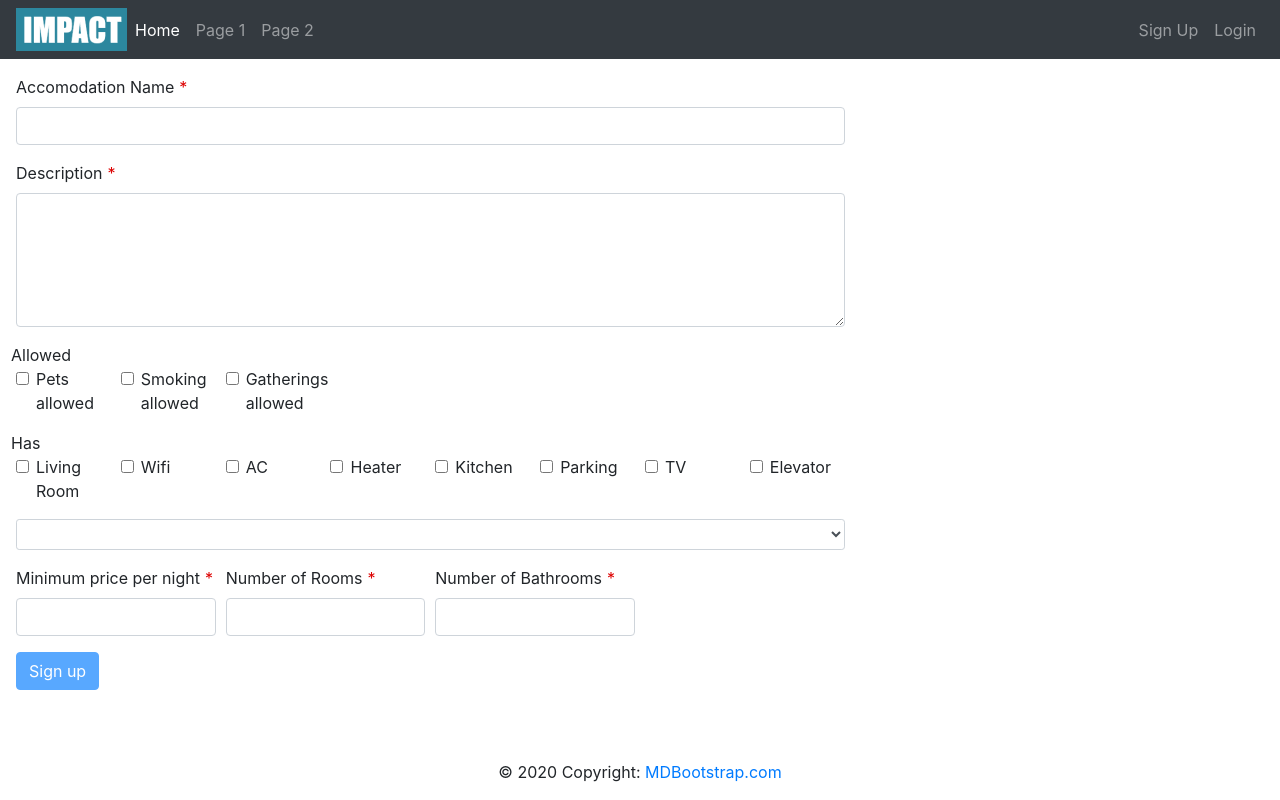
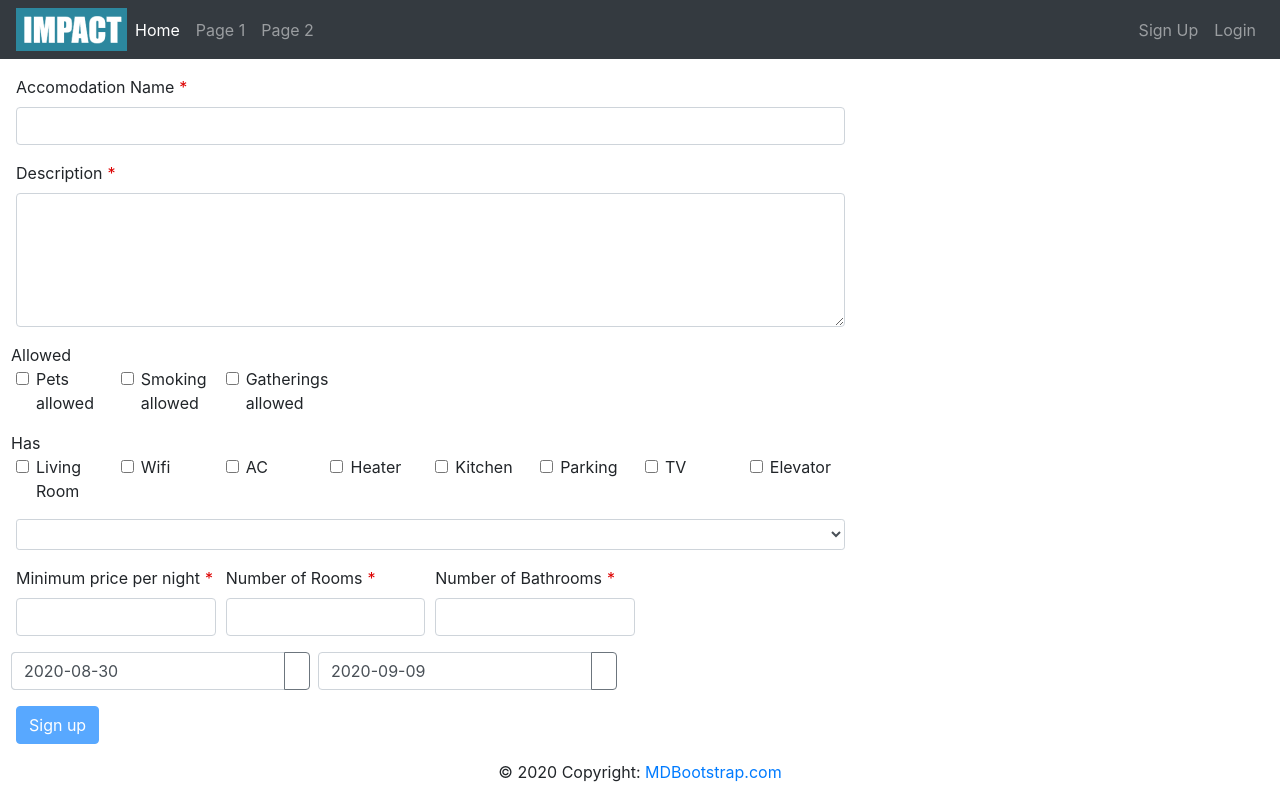
Before and after one commit to athyc/Web-App-Technologies-Final-Project, an Angular app: page /rrc in a window 1280 px wide. Built offline with nearby package versions, Linux system fonts and the light colour scheme.

Commit message:
new commit

```diff
--- a/package.json
+++ b/package.json
@@ -19,6 +19,7 @@
     "@angular/platform-browser": "~8.2.14",
     "@angular/platform-browser-dynamic": "~8.2.14",
     "@angular/router": "~8.2.14",
+    "@ng-bootstrap/ng-bootstrap": "^5.3.1",
     "bootstrap": "^4.5.2",
     "jquery": "^3.5.1",
     "rxjs": "~6.4.0",
--- a/src/app/app-component/app.component.css
+++ b/src/app/app-component/app.component.css
@@ -21,3 +21,26 @@ header {
     margin-left: 5px;
     /* top:7px; */
   }
+  .form-group.hidden {
+    width: 0;
+    margin: 0;
+    border: none;
+    padding: 0;
+  }
+  .custom-day {
+    text-align: center;
+    padding: 0.185rem 0.25rem;
+    display: inline-block;
+    height: 2rem;
+    width: 2rem;
+  }
+  .custom-day.focused {
+    background-color: #e6e6e6;
+  }
+  .custom-day.range, .custom-day:hover {
+    background-color: rgb(2, 117, 216);
+    color: white;
+  }
+  .custom-day.faded {
+    background-color: rgba(2, 117, 216, 0.5);
+  }
--- a/src/app/app.module.ts
+++ b/src/app/app.module.ts
@@ -10,7 +10,7 @@ import { SignUpComponent } from './signup/signup.component';
 import { LoginComponent } from './login/login.component';
 import { ApprovalpageComponent } from './approvalpage/approvalpage.component';
 import { RoomregistrationComponent } from './roomregistration/roomregistration.component';
-
+import {NgbModule} from "@ng-bootstrap/ng-bootstrap";
 @NgModule({
   declarations: [
     AppComponent,
@@ -20,6 +20,7 @@ import { RoomregistrationComponent } from './roomregistration/roomregistration.c
     RoomregistrationComponent
   ],
   imports: [
+    NgbModule,
     BrowserModule,
     AppRoutingModule,
     HttpClientModule,
--- a/src/app/roomregistration/roomregistration.component.html
+++ b/src/app/roomregistration/roomregistration.component.html
@@ -153,13 +153,54 @@
         <div class="form-group col-md-2">
             <label class="control-label required" for="BathroomNumber">Number of Bathrooms</label>
             <input type="number" class="form-control" id="BathroomNumber" formControlName="BathroomNumber">
-            <div *ngIf="rrf.controls.BathroomNumber.errors?.required && (rrf.controls.BathroomNumber.dirty || rrf.controls.BathroomNumber.touched)">
+            <div
+                *ngIf="rrf.controls.BathroomNumber.errors?.required && (rrf.controls.BathroomNumber.dirty || rrf.controls.BathroomNumber.touched)">
                 <div class="text-danger">Required</div>
             </div>
         </div>
 
     </div>
 
-    <button type="submit" class="btn btn-primary" [disabled]="!rrf.valid">Sign up</button>
+    <div class="form-row">
+        <div class="form-group hidden">
+            <div class="input-group">
+                <input name="datepicker" class="form-control" ngbDatepicker #datepicker="ngbDatepicker" formControlName="FromDate"
+                    [autoClose]="'outside'" (dateSelect)="onDateSelection($event)" [displayMonths]="2" [dayTemplate]="t"
+                    outsideDays="hidden" [startDate]="fromDate!">
+                <ng-template #t let-date let-focused="focused">
+                    <span class="custom-day" [class.focused]="focused" [class.range]="isRange(date)"
+                        [class.faded]="isHovered(date) || isInside(date)" (mouseenter)="hoveredDate = date"
+                        (mouseleave)="hoveredDate = null">
+                        {{ date.day }}
+                    </span>
+                </ng-template>
+            </div>
+        </div>
+        <div class="form-group">
+            <div class="input-group">
+                <input #dpFromDate class="form-control" placeholder="yyyy-mm-dd" name="dpFromDate"
+                    [value]="formatter.format(fromDate)" (input)="fromDate = validateInput(fromDate, dpFromDate.value)">
+                <div class="input-group-append">
+                    <button class="btn btn-outline-secondary calendar" (click)="datepicker.toggle()"
+                        type="button"></button>
+                </div>
+            </div>
+        </div>
+        <div class="form-group ml-2">
+            <div class="input-group">
+                <input #dpToDate class="form-control" placeholder="yyyy-mm-dd" name="dpToDate"
+                    [value]="formatter.format(toDate)" (input)="toDate = validateInput(toDate, dpToDate.value)">
+                <div class="input-group-append">
+                    <button class="btn btn-outline-secondary calendar" (click)="datepicker.toggle()"
+                        type="button"></button>
+                </div>
+            </div>
+        </div>
+        <div *ngIf="validateDates()">
+          <div class="text-danger">INVALID</div>
+        </div>
+    </div>
+
+    <button style="z-index: -1;" type="submit" class="btn btn-primary" [disabled]="!rrf.valid">Sign up</button>
 
 </form>
--- a/src/app/roomregistration/roomregistration.component.ts
+++ b/src/app/roomregistration/roomregistration.component.ts
@@ -1,6 +1,7 @@
 import { Component, OnInit } from '@angular/core';
 import { FormGroup, FormControl, Validators } from '@angular/forms';
-
+import{NgbDateStruct, NgbCalendar, NgbDate, NgbDateParserFormatter} from '@ng-bootstrap/ng-bootstrap';
+import { from } from 'rxjs';
 @Component({
   selector: 'app-roomregistration',
   templateUrl: './roomregistration.component.html',
@@ -8,8 +9,51 @@ import { FormGroup, FormControl, Validators } from '@angular/forms';
 })
 export class RoomregistrationComponent implements OnInit {
 
-  constructor() { }
+  hoveredDate: NgbDate | null = null;
 
+  fromDate: NgbDate | null;
+  toDate: NgbDate | null;
+
+  constructor(private calendar: NgbCalendar, public formatter: NgbDateParserFormatter) {
+    this.fromDate = calendar.getToday();
+    this.toDate = calendar.getNext(calendar.getToday(), 'd', 10);
+  }
+
+  onDateSelection(date: NgbDate) {
+    if (!this.fromDate && !this.toDate) {
+      this.fromDate = date;
+    } else if (this.fromDate && !this.toDate && date && date.after(this.fromDate)) {
+      this.toDate = date;
+    } else {
+      this.toDate = null;
+      this.fromDate = date;
+    }
+  }
+
+  isHovered(date: NgbDate) {
+    return this.fromDate && !this.toDate && this.hoveredDate && date.after(this.fromDate) && date.before(this.hoveredDate);
+  }
+
+  isInside(date: NgbDate) {
+    return this.toDate && date.after(this.fromDate) && date.before(this.toDate);
+  }
+
+  isRange(date: NgbDate) {
+    return date.equals(this.fromDate) || (this.toDate && date.equals(this.toDate)) || this.isInside(date) || this.isHovered(date);
+  }
+
+  validateInput(currentValue: NgbDate | null, input: string): NgbDate | null {
+    const parsed = this.formatter.parse(input);
+    return parsed && this.calendar.isValid(NgbDate.from(parsed)) ? NgbDate.from(parsed) : currentValue;
+  }
+  validateDates(): boolean{
+    if(this.toDate==null){
+      this.rrf.controls["FromDate"].setErrors({'incorrect': true});
+      return true
+    }else{
+      return false
+    }
+  }
   ngOnInit() {
   }
   rrf = new FormGroup({
@@ -30,7 +74,14 @@ export class RoomregistrationComponent implements OnInit {
     MinPrice: new FormControl('', [Validators.required]),
     RoomNumber: new FormControl('', [Validators.required]),
     BathroomNumber: new FormControl('', [Validators.required]),
+    FromDate: new FormControl('', [Validators.required]),
+
   })
-  onSubmit(): void { }
+  onSubmit(): void {
+    console.log(this.fromDate)
+    console.log(this.toDate)
+
+
+  }
 
 }
```
